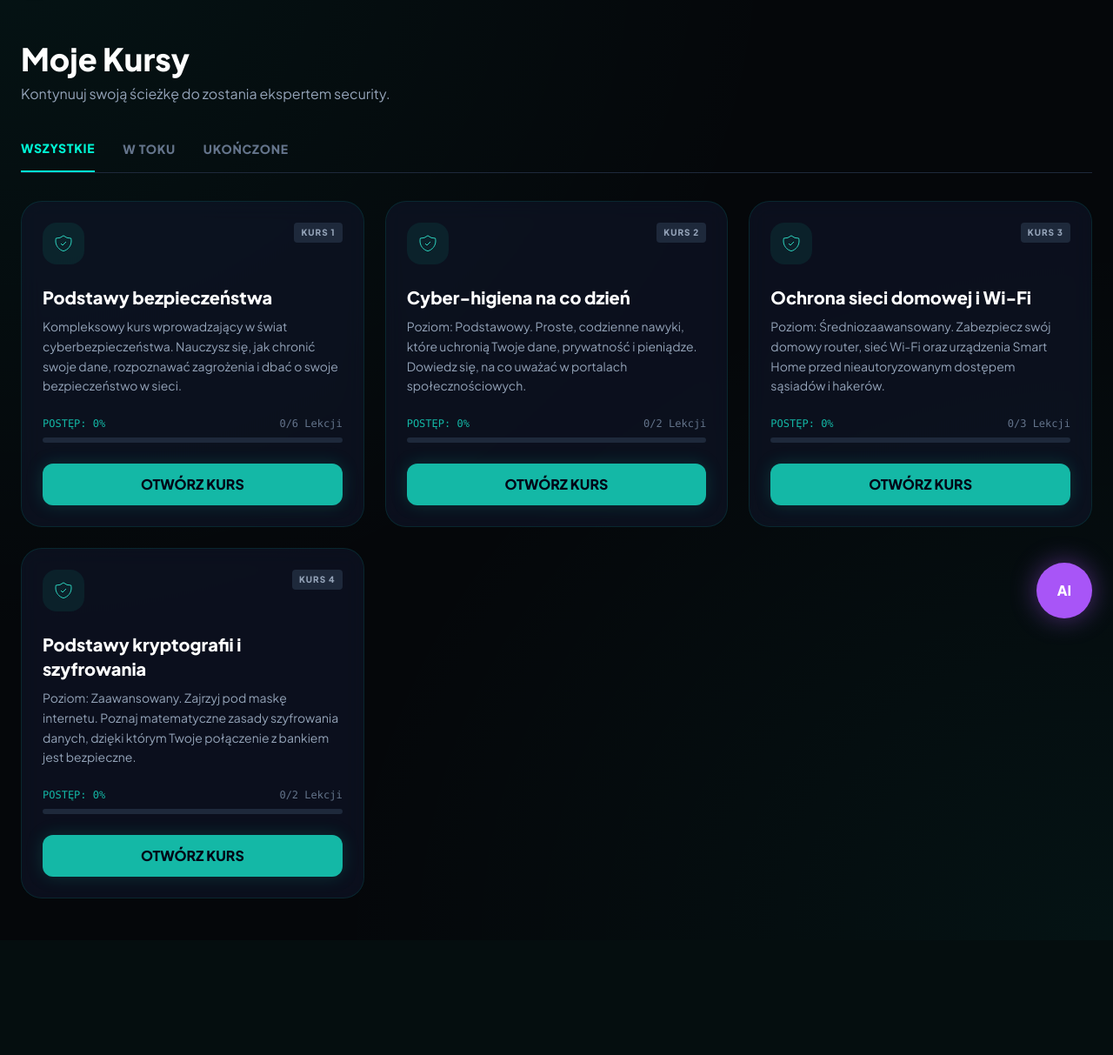
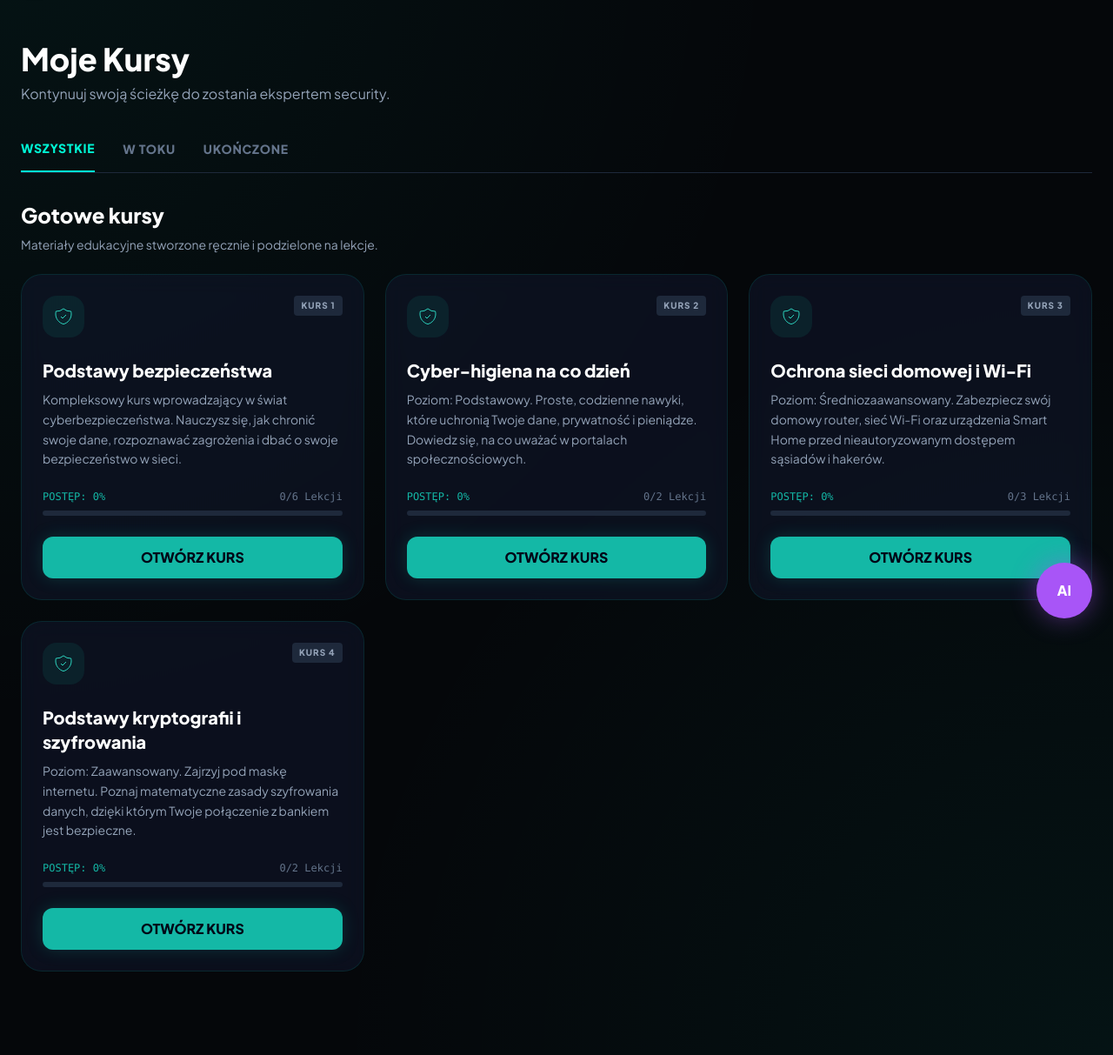
Before and after one commit to 3RZ-code/KOSCIUSZKON_2026, a Django app: page / in a window 1280 px wide. Shown: the part 65-1278 px from the top of the page at 87% size. Before the commit the page ends 1098 px from the top, so only its background shows below. Run offline with Django 5.2, Linux system fonts and the light colour scheme; data comes from the database, SQL or seed files in the repository; some libraries are stand-ins or nearby versions.

Commit message:
Naglowek do kursow

```diff
--- a/learning_platform/backend/templates/home.html
+++ b/learning_platform/backend/templates/home.html
@@ -66,6 +66,15 @@
             </section>
         {% endif %}
 
+        <section class="mb-12">
+    <div class="mb-6">
+        <h2 class="text-2xl font-extrabold text-white mb-2">
+            Gotowe kursy
+        </h2>
+        <p class="text-slate-400 text-sm">
+            Materiały edukacyjne stworzone ręcznie i podzielone na lekcje.
+        </p>
+    </div>
         <div class="grid grid-cols-1 md:grid-cols-2 lg:grid-cols-3 gap-6">
             {% for course in courses %}
                 <div class="glass rounded-3xl p-6 neon-border transition-all duration-300 group" data-course-card="{{ course.id }}" data-course-total="{{ course.lessons.count }}">
```
